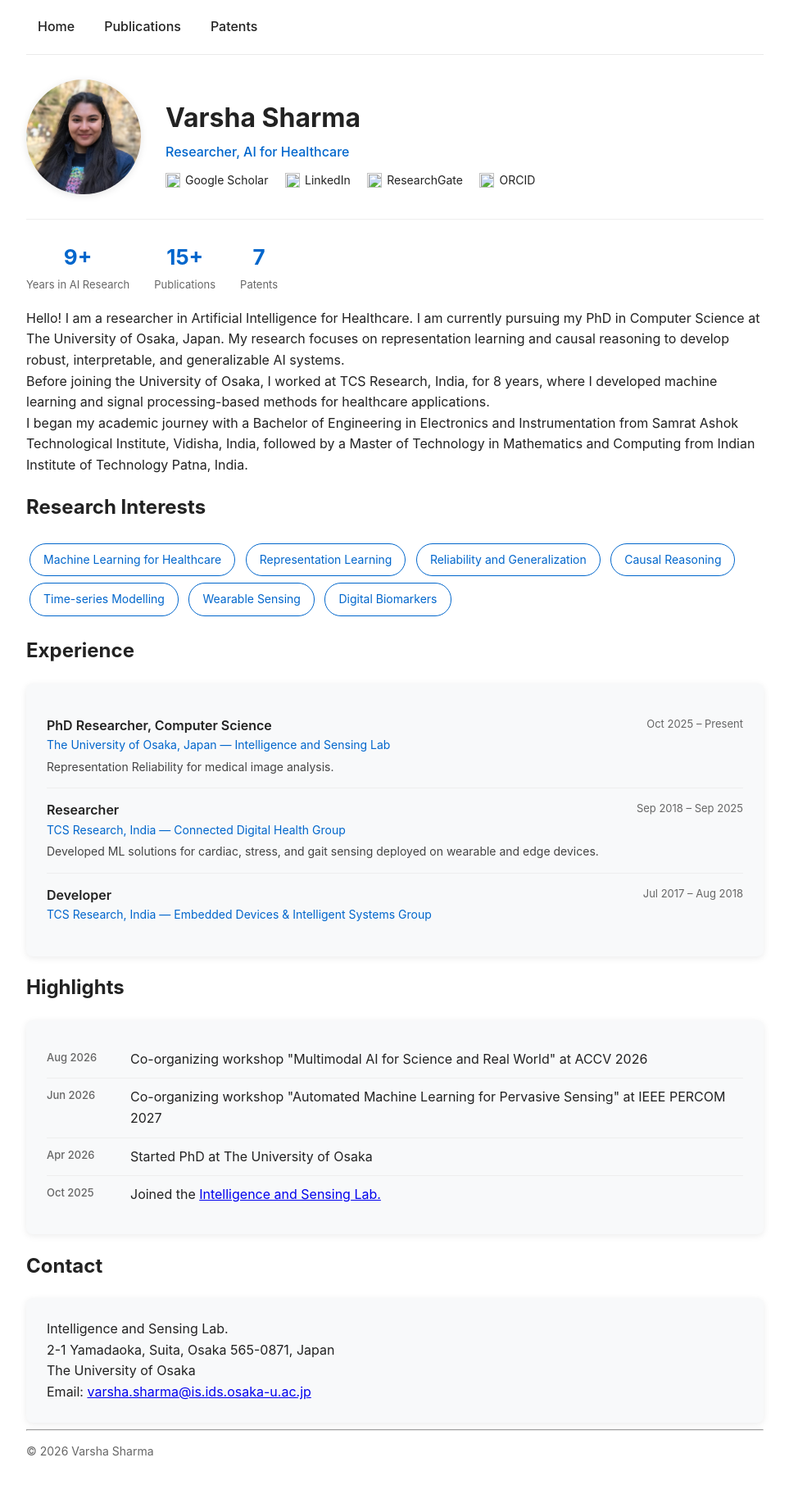
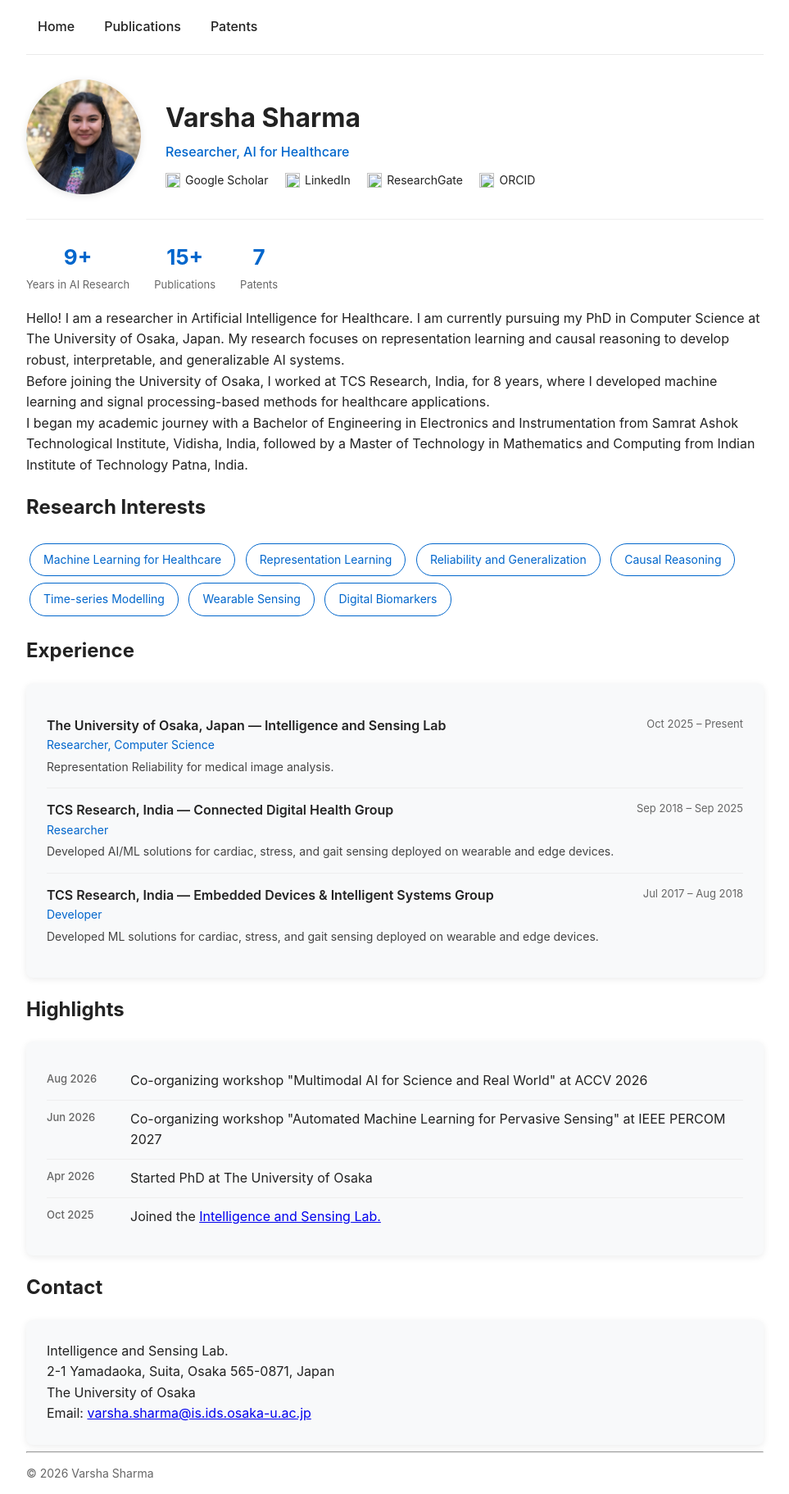
Before and after one commit to shavarsha/shavarsha.github.io, a Jekyll site: the page built from index.md, in a window 1280 px wide. Shown: the whole page at 82% size, without its empty margins (158-1121 px from the left). Built offline with Jekyll 4.4.1, drawn with Linux system fonts in a browser that asks for light colours; before the commit the page ends 1797 px from its top, so only the background shows below that.

Commit message:
Update index.md

```diff
--- a/index.md
+++ b/index.md
@@ -43,20 +43,21 @@ I began my academic journey with a Bachelor of Engineering in Electronics and In
 <div class="card">
   <div class="exp-item">
     <span class="exp-date">Oct 2025 – Present</span>
-    <div class="exp-role">PhD Researcher, Computer Science</div>
-    <div class="exp-org">The University of Osaka, Japan — Intelligence and Sensing Lab</div>
+    <div class="exp-role">The University of Osaka, Japan — Intelligence and Sensing Lab</div>
+    <div class="exp-org">Researcher, Computer Science</div>
     <div class="exp-desc">Representation Reliability for medical image analysis.</div>
   </div>
   <div class="exp-item">
     <span class="exp-date">Sep 2018 – Sep 2025</span>
-    <div class="exp-role">Researcher</div>
-    <div class="exp-org">TCS Research, India — Connected Digital Health Group</div>
-    <div class="exp-desc">Developed ML solutions for cardiac, stress, and gait sensing deployed on wearable and edge devices.</div>
+    <div class="exp-role">TCS Research, India — Connected Digital Health Group</div>
+    <div class="exp-org">Researcher</div>
+    <div class="exp-desc">Developed AI/ML solutions for cardiac, stress, and gait sensing deployed on wearable and edge devices.</div>
   </div>
   <div class="exp-item">
     <span class="exp-date">Jul 2017 – Aug 2018</span>
-    <div class="exp-role">Developer</div>
-    <div class="exp-org">TCS Research, India — Embedded Devices & Intelligent Systems Group</div>
+    <div class="exp-role">TCS Research, India — Embedded Devices & Intelligent Systems Group</div>
+    <div class="exp-org">Developer</div>
+    <div class="exp-desc">Developed ML solutions for cardiac, stress, and gait sensing deployed on wearable and edge devices.</div>
   </div>
 </div>
 
```
